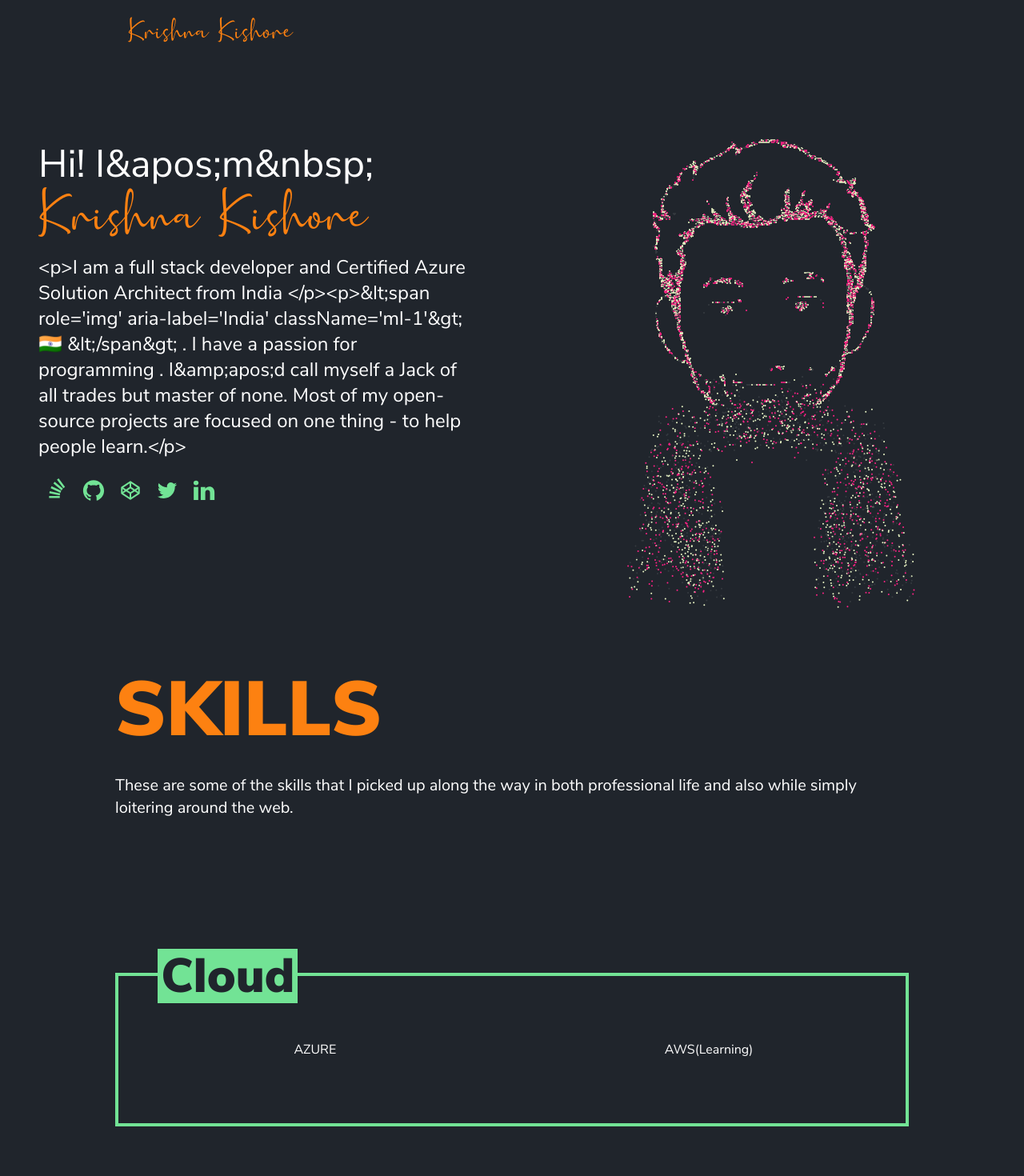
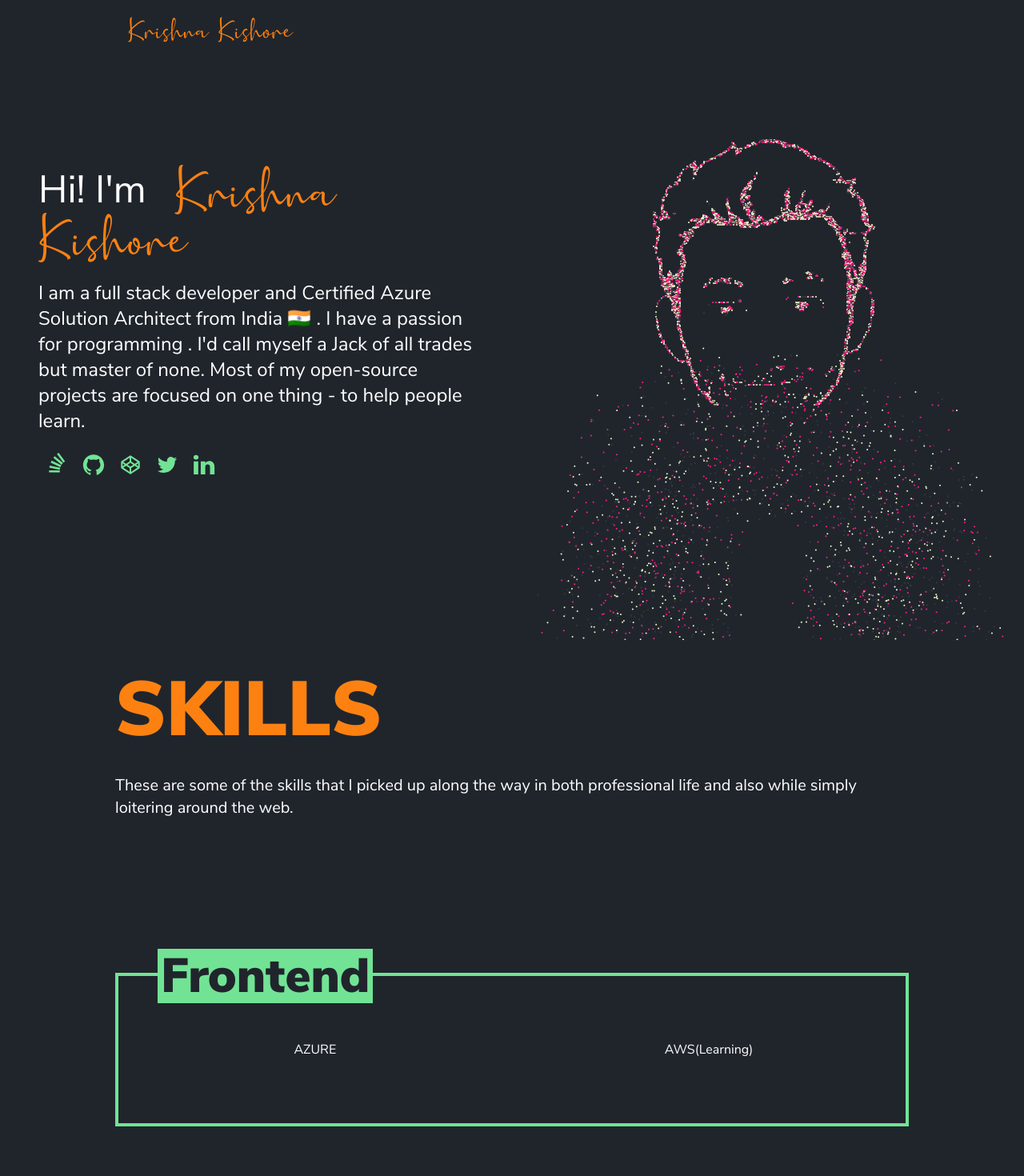
Before and after one commit to urstkk/webbie, a Next.js app: page /about in a window 1280 px wide. Shown: the top 1470 px of the page at 80% size. Built offline with nearby package versions, Linux system fonts and the light colour scheme; no server answers.

Commit message:
content update

```diff
--- a/frontaid.content.json
+++ b/frontaid.content.json
@@ -168,7 +168,48 @@
         "twitter_description": "These are some of the skills that I picked up along the way in both professional life and also while simply loitering around the web.",
         "me": "Hi! I&apos;m&nbsp;",
         "name": "  Krishna Kishore",
-        "description": "<p>I am a full stack developer and Certified Azure Solution Architect from India </p><p>&lt;span role='img'  aria-label='India' className='ml-1'&gt; 🇮🇳 &lt;/span&gt;         . I have a passion for programming . I&amp;apos;d call myself a Jack         of all trades but master of none. Most of my open-source projects         are focused on one thing - to help people learn.</p>"
+        "description": "<p>I am a full stack developer and Certified Azure Solution Architect from India<span role='img'  aria-label='India' className='ml-1'> 🇮🇳 </span>. I have a passion for programming . I&apos;d call myself a Jack         of all trades but master of none. Most of my open-source projects         are focused on one thing - to help people learn.</p>",
+        "skills": {
+          "title": "Skills",
+          "description": "These are some of the skills that I picked up along the way in both professional life and also while simply loitering around the web.",
+          "skillsets": [
+            {
+              "theme": "secondary",
+              "title": "Frontend",
+              "spells": ["AZURE"],
+              "wands": ["AWS(Learning)"]
+            },
+            {
+              "theme": "primary",
+              "title": "Frame works",
+              "spells": ["Express Js", "Flask"],
+              "wands": ["Django", "Next Js"]
+            },
+            {
+              "theme": "secondary",
+              "title": "Frontend",
+              "spells": [
+                "HTML/CSS",
+                "SASS/SCSS",
+                "TailwindCSS",
+                "JS/Typescript"
+              ],
+              "wands": ["Angular", "React", "Ionic", "ejs"]
+            },
+            {
+              "theme": "primary",
+              "title": "Backend",
+              "spells": ["NodeJS", "Python"],
+              "wands": ["C#", "rust"]
+            },
+            {
+              "theme": "secondary",
+              "title": "Databases",
+              "spells": ["MSSQL"],
+              "wands": ["MongoDB"]
+            }
+          ]
+        }
       }
     }
   },
--- a/frontaid.model.json
+++ b/frontaid.model.json
@@ -144,6 +144,26 @@
           ":type": "text",
           ":richtext": true
         }
+      },
+      "skillssets": {
+        ":items": {
+          "theme": {
+            ":type": "text"
+          },
+          "title": {
+            ":type": "text"
+          },
+          "spells": [
+            {
+              ":type": "text"
+            }
+          ],
+          "wands": [
+            {
+              ":type": "text"
+            }
+          ]
+        }
       }
     }
   }
--- a/src/components/skills-section/SkillsSection.component.tsx
+++ b/src/components/skills-section/SkillsSection.component.tsx
@@ -31,7 +31,7 @@ export interface SkillsSectionProps {
   /**
    * The theme of the section.
    */
-  theme?: 'primary' | 'secondary';
+  theme?: 'primary' | 'secondary' | string;
 }
 
 /**
--- a/src/pages/about/index.tsx
+++ b/src/pages/about/index.tsx
@@ -77,18 +77,21 @@ const AboutPage: React.FC = () => {
             className="lg:max-w-xl flex flex-col justify-center align-center m-auto p-4 text-center lg:text-left"
             variants={aboutInfoContainerVariants}>
             <motion.div className="mb-4" variants={aboutInfoVariants}>
-              <span className="text-3xl md:text-4xl lg:text-5xl ">
-                {content.components.menu.about.me}
-              </span>
+              <span
+                className="text-3xl md:text-4xl lg:text-5xl "
+                dangerouslySetInnerHTML={{
+                  __html: content.components.menu.about.me
+                }}></span>
               <span className="text-5xl md:text-5xl lg:text-6xl font-cursive text-primary">
                 {content.components.menu.about.name}
               </span>
             </motion.div>
             <motion.p
               className="text-base md:text-2xl mb-4"
-              variants={aboutInfoVariants}>
-              {content.components.menu.about.description}
-            </motion.p>
+              variants={aboutInfoVariants}
+              dangerouslySetInnerHTML={{
+                __html: content.components.menu.about.description
+              }}></motion.p>
             <motion.div className="m-auto lg:mx-0" variants={aboutInfoVariants}>
               <SocialIcons className="text-2xl md:text-3xl m-1 lg:m-2" />
             </motion.div>
@@ -110,39 +113,17 @@ const AboutPage: React.FC = () => {
             title="Skills"
             description="These are some of the skills that I picked up along the way in both professional life and also while simply loitering around the web."
           />
-          <SkillsSection
-            theme="secondary"
-            title="Cloud"
-            spells={['AZURE']}
-            wands={['AWS(Learning)']}
-          />
-          <SkillsSection
-            title="Frame works"
-            spells={['Express Js', 'Flask']}
-            wands={['Django', 'Next Js']}
-          />
-          <SkillsSection
-            theme="secondary"
-            title="Frontend"
-            spells={['HTML/CSS', 'SASS/SCSS', 'TailwindCSS', 'JS/Typescript']}
-            wands={['Angular', 'React', 'Ionic', 'ejs']}
-          />
-          <SkillsSection
-            title="Backend"
-            spells={['NodeJS', 'Python']}
-            wands={['C#', 'rust']}
-          />
-          <SkillsSection
-            theme="secondary"
-            title="Databases"
-            spells={['MSSQL']}
-            wands={['MongoDB']}
-          />
-          <SkillsSection
-            title="Tools"
-            spells={['Visual Studio 2019', 'VS Code', 'Android Studio']}
-            wands={['Jupiter', 'Pycharm', 'Xcode']}
-          />
+          {content.components.menu.about.skills.skillsets.map(
+            (skill, index) => (
+              <SkillsSection
+                key={skill.title}
+                theme={skill.theme}
+                title={skill.title}
+                spells={skill.spells}
+                wands={skill.wands}
+              />
+            )
+          )}
         </PageBody>
       </Page>
       <style jsx>{`
```
